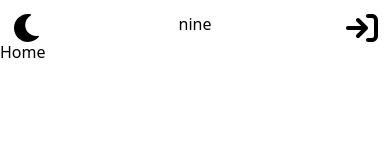
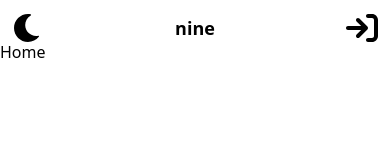
Before and after one commit to Behnam-sn/nine-react, a Next.js app: page / in a window 390 px wide. Shown: the top 160 px of the page. Built offline with nearby package versions, Linux system fonts and the light colour scheme.

Commit message:
minor change

```diff
--- a/components/HeadBar.tsx
+++ b/components/HeadBar.tsx
@@ -19,9 +19,9 @@ export const HeadBar = () => {
   }
 
   return (
-    <header className="fixed top-0 z-20 flex w-full justify-between p-3 lg:hidden">
+    <header className="fixed top-0 z-20 flex w-full items-center justify-between p-3 lg:hidden">
       <div className="w-full">
-        <button onClick={ToggleTheme}>
+        <button className="flex items-center" onClick={ToggleTheme}>
           {theme === 'light' ? (
             <MoonIcon className="h-8 fill-secondary-900" />
           ) : (
@@ -29,8 +29,10 @@ export const HeadBar = () => {
           )}
         </button>
       </div>
-      <div className="w-full text-center">nine</div>
-      <div className="w-full text-end">
+      <div className="w-full text-center text-lg font-bold text-secondary-900 transition-colors duration-300 dark:text-primary-900">
+        nine
+      </div>
+      <div className="w-full">
         <LogInIcon className="mr-0 ml-auto h-8 fill-secondary-900 transition-colors duration-300 dark:fill-primary-900" />
       </div>
     </header>
```
